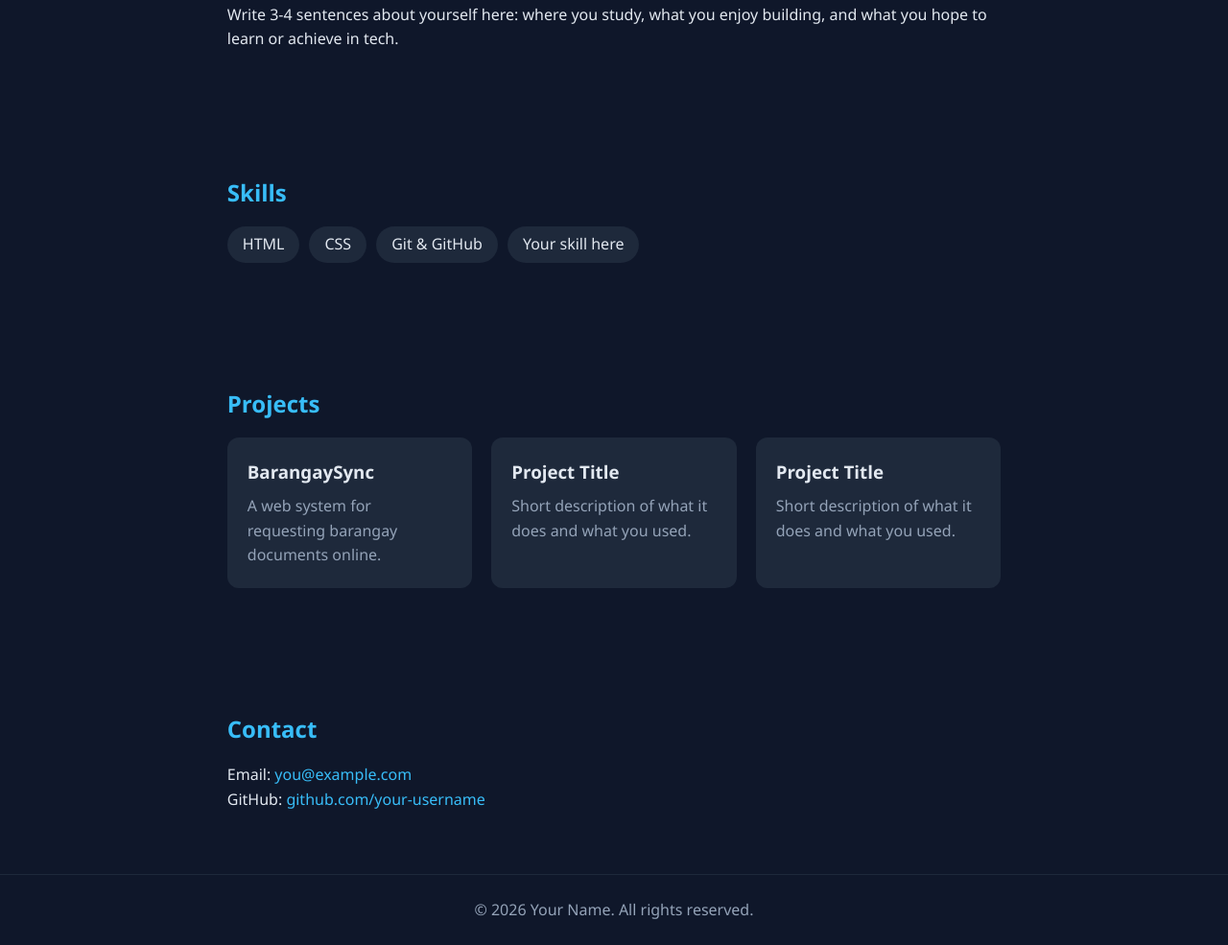
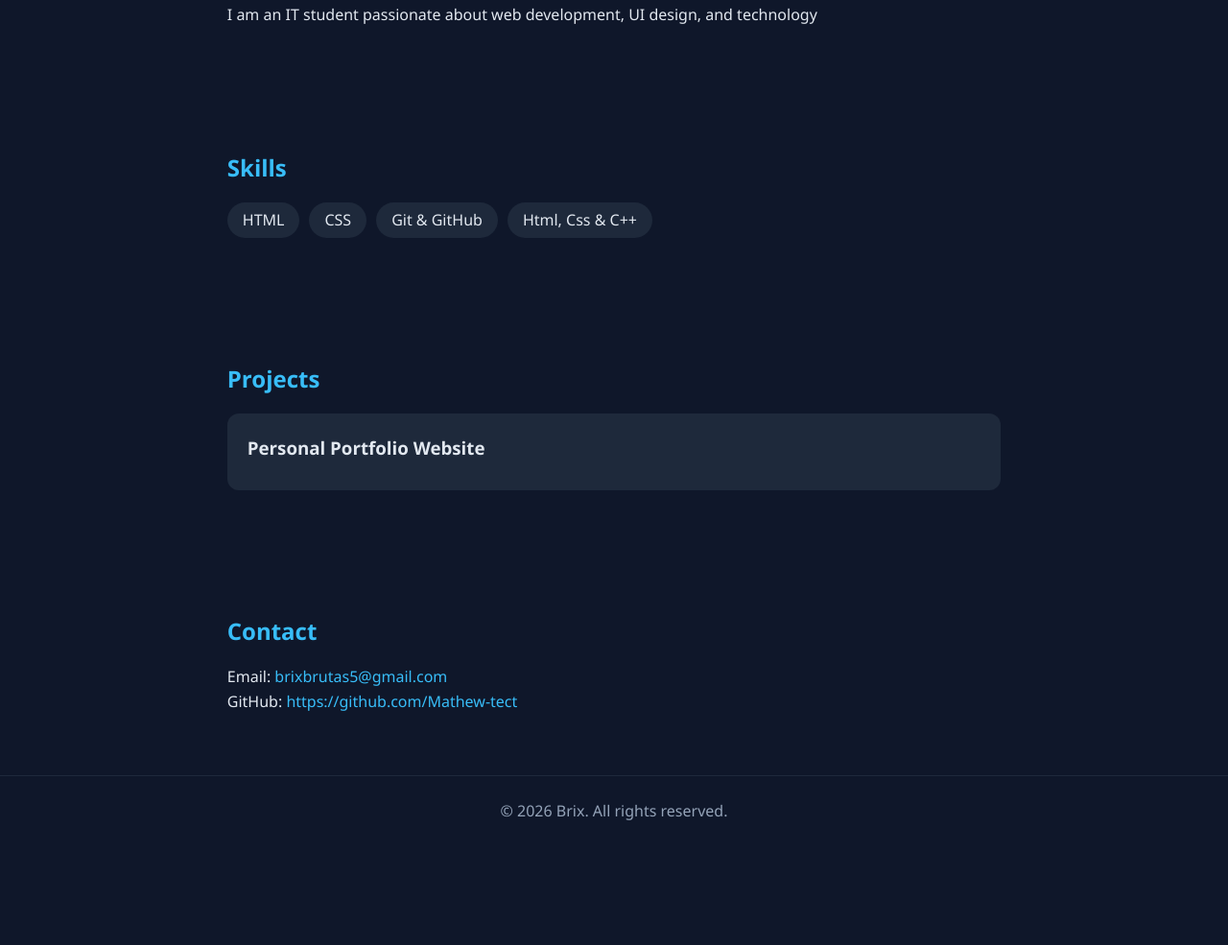
Before and after one commit to Mathew-tect/Brutas-project-1, a plain HTML site: page index.html in a window 1280 px wide. Shown: the part 646-1631 px from the top of the page at 96% size. After the commit the page ends 1529 px from the top, so only its background shows below. Drawn offline with Linux system fonts and the light colour scheme.

Commit message:
Update index.html

```diff
--- a/index.html
+++ b/index.html
@@ -29,8 +29,7 @@
     <section id="about">
       <h2>About Me</h2>
       <p>
-        Write 3-4 sentences about yourself here: where you study, what you enjoy
-        building, and what you hope to learn or achieve in tech.
+        I am an IT student passionate about web development, UI design, and technology
       </p>
     </section>
 
@@ -40,7 +39,7 @@
         <li>HTML</li>
         <li>CSS</li>
         <li>Git &amp; GitHub</li>
-        <li>Your skill here</li>
+        <li>Html, Css & C++</li>
       </ul>
     </section>
 
@@ -48,29 +47,20 @@
       <h2>Projects</h2>
       <div class="cards">
         <article class="card">
-          <h3>BarangaySync</h3>
-          <p>A web system for requesting barangay documents online.</p>
-        </article>
-        <article class="card">
-          <h3>Project Title</h3>
-          <p>Short description of what it does and what you used.</p>
-        </article>
-        <article class="card">
-          <h3>Project Title</h3>
-          <p>Short description of what it does and what you used.</p>
+          <h3>Personal Portfolio Website</h3>
         </article>
       </div>
     </section>
 
     <section id="contact">
       <h2>Contact</h2>
-      <p>Email: <a href="mailto:you@example.com">you@example.com</a></p>
-      <p>GitHub: <a href="https://github.com/your-username">github.com/your-username</a></p>
+      <p>Email: <a href="mailto:you@example.com">brixbrutas5@gmail.com</a></p>
+      <p>GitHub: <a href="https://github.com/your-username">https://github.com/Mathew-tect</a></p>
     </section>
   </main>
 
   <footer>
-    <p>&copy; 2026 Your Name. All rights reserved.</p>
+    <p>&copy; 2026 Brix. All rights reserved.</p>
   </footer>
 
 </body>
```
